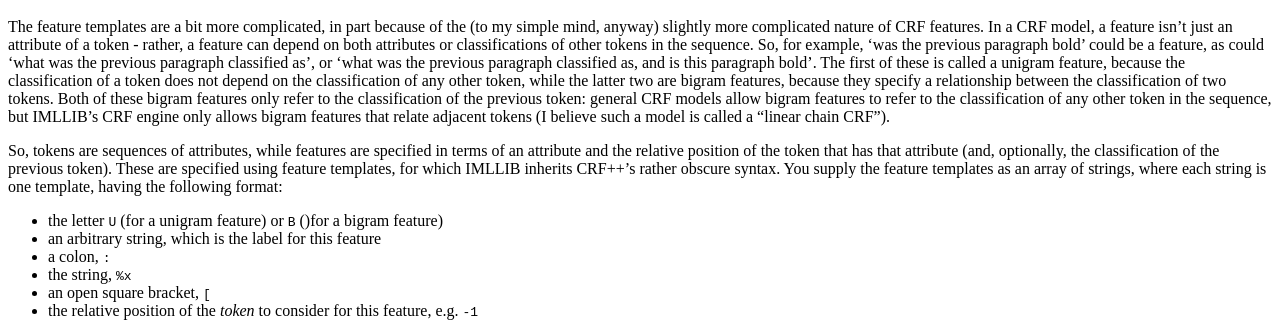
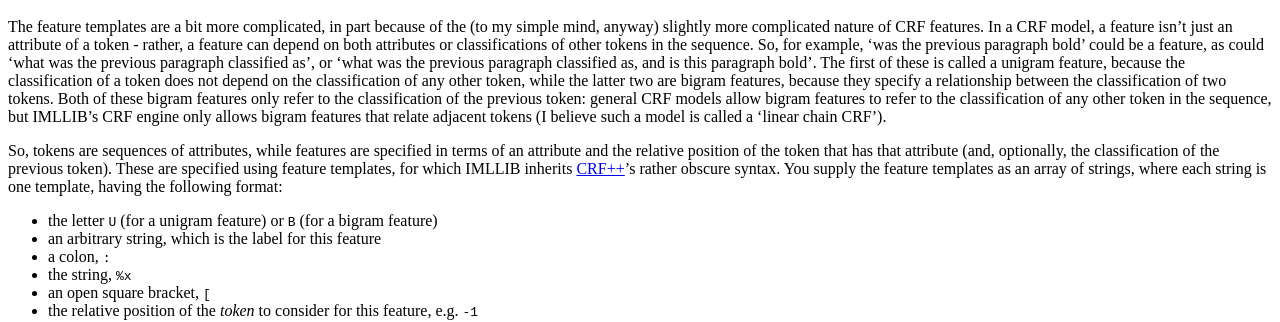
Before and after one commit to kulturaveshchi/kulturaveshchi.github.io, a Jekyll site: the page built from _posts/2017-07-11-Intel-spark-crf.md, in a window 1280 px wide and 900 px high, scrolled down 351 px. Shown: the part 242-564 px from the top of the window. Built offline with Jekyll 4.4.1, drawn with Linux system fonts in a browser that asks for light colours; part of the change alters nothing that is shown.

````diff
--- a/_posts/2017-07-11-Intel-spark-crf.md
+++ b/_posts/2017-07-11-Intel-spark-crf.md
@@ -51,15 +51,15 @@ bigram features, because they specify a relationship between the classification
 Both of these bigram features only refer to the classification of the previous token: general CRF
 models allow bigram features to refer to the classification of any other token in the sequence,
 but IMLLIB's CRF engine only allows bigram features that relate adjacent tokens (I believe such a
-model is called a "linear chain CRF").
+model is called a 'linear chain CRF').
 
 So, tokens are sequences of attributes, while features are specified in terms of an attribute and
 the relative position of the token that has that attribute (and, optionally, the classification
 of the previous token). These are specified using feature templates, for which IMLLIB inherits
-CRF++'s rather obscure syntax. You supply the feature templates as an array of strings, where
+[CRF++](https://taku910.github.io/crfpp/)'s rather obscure syntax. You supply the feature templates as an array of strings, where
 each string is one template, having the following format:
 
-  - the letter `U` (for a unigram feature) or `B` ()for a bigram feature)
+  - the letter `U` (for a unigram feature) or `B` (for a bigram feature)
   - an arbitrary string, which is the label for this feature
   - a colon, `:`
   - the string, `%x`
@@ -124,7 +124,8 @@ where the index of an attribute corresponds to the index of the feature in the s
 feature templates, like so:
 
 ```scala
-def tokensAsStrings[A](templates: Seq[FeatureTemplate[A]], tokens: Seq[A]):
+def tokensAsStrings[A](templates: Seq[FeatureTemplate[A]],
+                        tokens: Seq[A]):
     Seq[Array[String]] = {
   tokens.map { token =>
     templates.map { template =>
@@ -139,7 +140,8 @@ and then generate feature templates which use indexes corresponding to these att
 features and `B` for bigrams):
 
 ```scala
-def templatesAsStrings[A](templates: Seq[FeatureTemplate[A]]): Array[String] = {
+def templatesAsStrings[A](templates: Seq[FeatureTemplate[A]]):
+    Array[String] = {
   templates.zipWithIndex.map {
     case (template, index) =>
       s"${template.tag}$index:%x[${template.relative},$index]"
````
